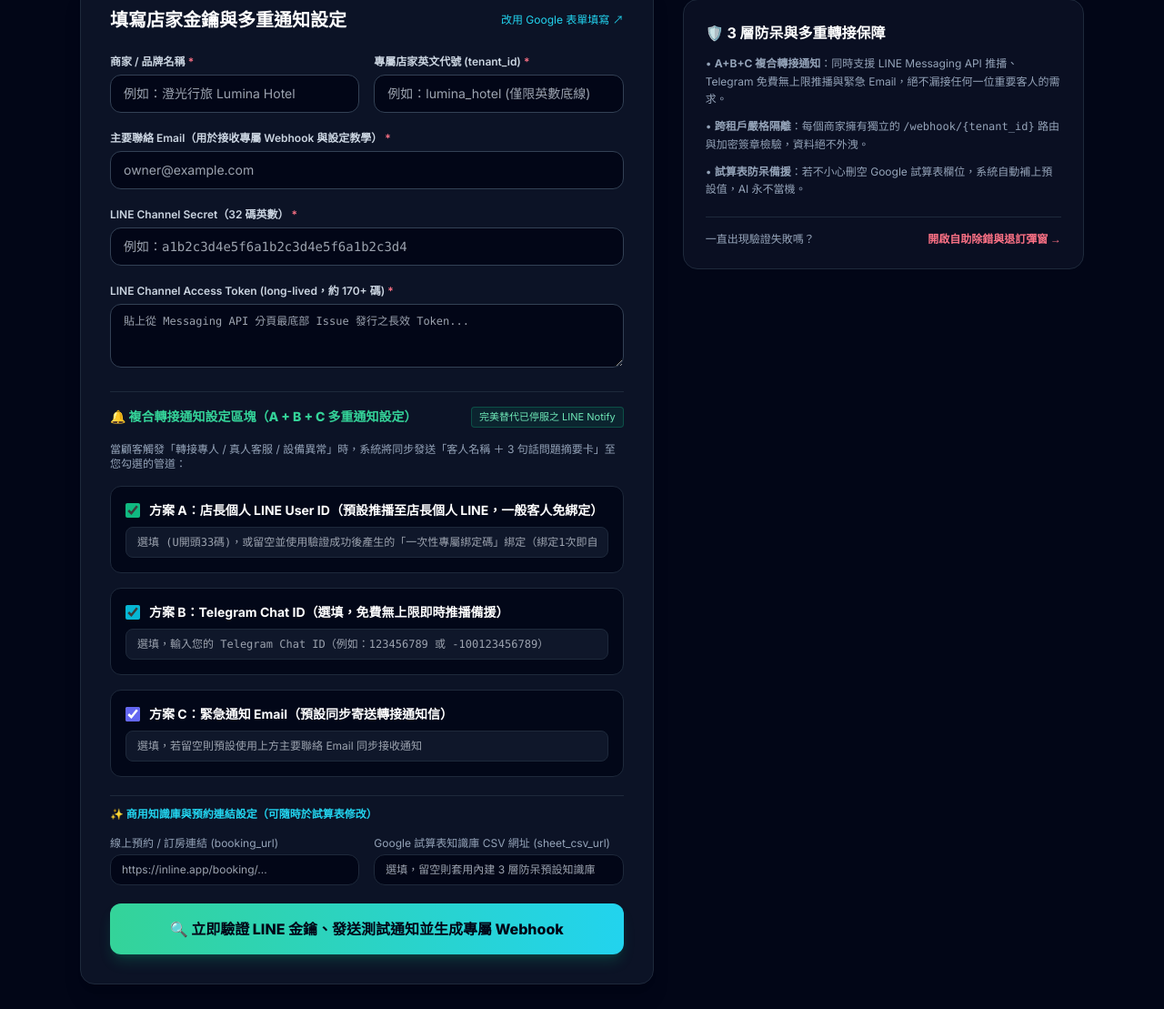
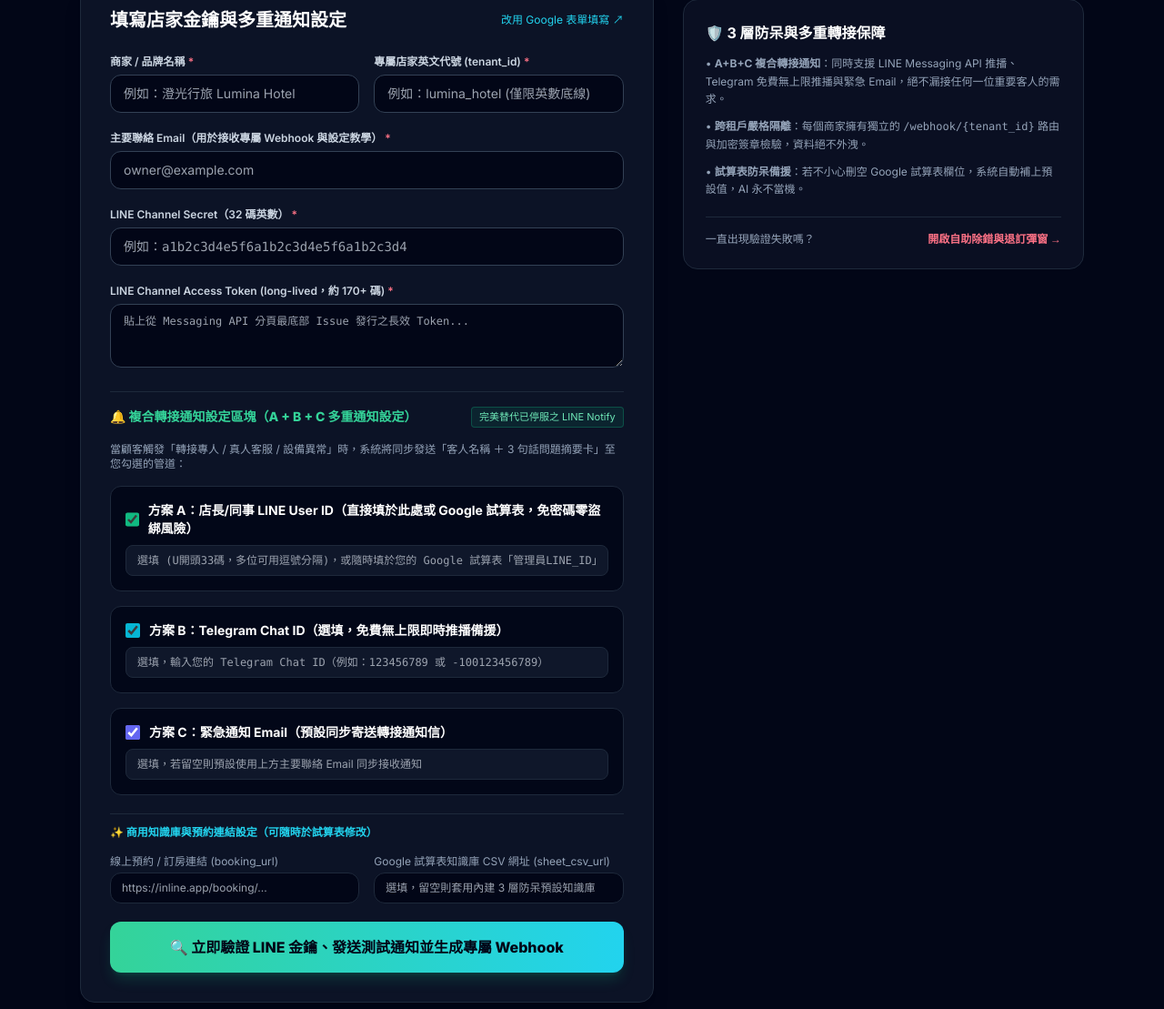
Before and after one commit to Yaduck-vtuber/line-ai-bot, a Flask app: page /onboarding in a window 1280 px wide. Shown: the part 643-1752 px from the top of the page at 91% size. Before the commit the page ends 1725 px from the top, so only its background shows below. Run offline with Flask 3, Linux system fonts and the light colour scheme; some libraries are stand-ins or nearby versions.

Commit message:
Remove in-chat bind codes and use Google Sheets / onboarding admin_user_id exclusively

```diff
--- a/app.py
+++ b/app.py
@@ -296,11 +296,14 @@ def fetch_google_sheet_kb_with_safeguards(tenant_cfg: dict) -> tuple[str, dict]:
             except Exception as e:
                 logger.warning(f"[{tid}] Google Sheet live fetch error ({e}), using Fallback Defaults.")
 
-    # 若試算表中有填寫「管理員LINE_ID」或「admin_user_id」，自動加入該租戶的管理員推播名單
+    # 若試算表中有填寫「管理員LINE_ID」或「admin_user_id」，支援填入多位管理員（以逗號、分號或空白分隔），自動同步為最新管理員推播名單
     for admin_key in ["管理員LINE_ID", "admin_user_id", "店長LINE_ID"]:
-        sheet_admin_id = merged_fields.get(admin_key, "").strip()
-        if sheet_admin_id and sheet_admin_id.startswith("U"):
-            tenant_cfg.setdefault("admin_ids", set()).add(sheet_admin_id)
+        raw_admin_val = merged_fields.get(admin_key, "").strip()
+        if raw_admin_val:
+            for token_part in re.split(r"[,;，；\s\n]+", raw_admin_val):
+                clean_id = token_part.strip()
+                if clean_id.startswith("U") and len(clean_id) >= 20:
+                    tenant_cfg.setdefault("admin_ids", set()).add(clean_id)
 
     custom_raw_kb = os.getenv("CLIENT_KNOWLEDGE_BASE", "").strip()
     kb_lines = ["---【即時動態知識庫 (含 3 層防呆備援保護)】---"]
@@ -896,118 +899,28 @@ def process_user_message_async(tenant_cfg: dict, reply_token: str, user_text: st
             guest_name = fetch_line_guest_name(line_bot_api, tid, user_id)
 
             # ---------------------------------------------------------
-            # 0. 多語系查詢個人 LINE User ID 快捷指令
-            # （中/英/日通用：/我的ID, /my_id, /id, /userid, /マイID）
+            # 0. 多語系查詢個人 LINE User ID 快捷指令（100% 免綁定碼設計）
+            #    （中/英/日通用：/我的ID, /my_id, /id, /userid, /マイID）
+            #    店長或同事查詢自己的 ID 後，直接由店長填入 Google 試算表「管理員LINE_ID」即可，
+            #    對話視窗完全不設任何綁定密碼指令，杜絕任何外人猜測或盜綁之可能！
             # ---------------------------------------------------------
             id_triggers = ["/我的id", "我的id", "/my_id", "my_id", "/id", "/userid", "/マイid", "マイid"]
             if stripped.lower() in id_triggers:
                 id_reply = (
                     f"🪪 您的 LINE 顯示名稱 / Name：{guest_name}\n"
                     f"🔑 您的 LINE User ID：\n{user_id}\n\n"
-                    f"💡 店長若要新增管理員接收通知，可直接在 Google 試算表貼上此 ID，或由已綁定之店長發送「/產生綁定碼」。"
+                    f"💡【店長專人通知設定方式】：\n"
+                    f"請將上方 U 開頭的 ID 複製並貼入貴店專屬 Google 試算表的「管理員LINE_ID」欄位（或開通表單），即可立即接收真人客服轉接推播！"
                 )
                 reply_to_line(tenant_cfg, reply_token, id_reply, user_id)
                 return
 
             # ---------------------------------------------------------
-            # 1. 銀行級資安防護：多語系管理員綁定與「15 分鐘冷卻 ＋ 試算表救援」防爆破機制
-            #    中：/綁定管理員 <代碼>
-            #    英：/bind_admin <code_or_token> 或 /bind <code>
-            #    日：/管理者連携 <コード>
+            # 1. 已授權管理員專用測試指令（僅限已在試算表或開通表單登記之 admin_ids 可觸發）
             # ---------------------------------------------------------
-            bind_cmd_matched = False
-            input_code = ""
-            for prefix in ["/綁定管理員", "綁定管理員", "/bind_admin", "/bind", "/管理者連携"]:
-                if stripped.lower().startswith(prefix.lower()):
-                    bind_cmd_matched = True
-                    parts = stripped.split(maxsplit=1)
-                    input_code = parts[1].strip() if len(parts) > 1 else ""
-                    break
-
-            if bind_cmd_matched:
-                now_ts = time.time()
-                fail_info = _failed_admin_attempts.get(user_id, {"count": 0, "locked_until": 0})
-
-                # 檢查是否仍在 15 分鐘安全冷卻期內（避免真實店長打錯字時被永久封鎖）
-                if fail_info.get("locked_until", 0) > now_ts:
-                    remaining_mins = int((fail_info["locked_until"] - now_ts) / 60) + 1
-                    cooldown_msg = (
-                        f"🔒【安全冷卻鎖定中】\n"
-                        f"為防止密碼被猜測，此帳號已暫時鎖定綁定功能，請於 {remaining_mins} 分鐘後再試。\n"
-                        f"💡 店長救援方案：您可直接打開 Google 試算表，在「管理員LINE_ID」欄位填入您的 ID 即可直接完成綁定，無須等待冷卻！"
-                    )
-                    reply_to_line(tenant_cfg, reply_token, cooldown_msg, user_id)
-                    return
-
-                expected_code = tenant_cfg.get("admin_code", ADMIN_SECRET_CODE)
-                one_time_code = tenant_cfg.get("one_time_bind_code", "")
-
-                already_has_admin = len(tenant_cfg.get("admin_ids", set())) > 0 or tenant_cfg.get("admin_bind_locked", False)
-                matched_one_time = bool(one_time_code and input_code and hmac.compare_digest(input_code, one_time_code))
-                matched_initial = bool(not already_has_admin and input_code and expected_code and hmac.compare_digest(input_code, expected_code))
-
-                if matched_one_time or matched_initial:
-                    if user_id:
-                        tenant_cfg["admin_ids"].add(user_id)
-                        tenant_cfg["admin_user_id"] = user_id
-                        tenant_cfg["admin_bind_locked"] = True
-                        tenant_cfg["one_time_bind_code"] = ""
-                        _failed_admin_attempts.pop(user_id, None)
-
-                        bind_reply = (
-                            f"✅【管理員安全認證成功｜已啟用專人推播】\n"
-                            f"👤 管理員：{guest_name}\n"
-                            f"🏢 綁定品牌：{client_name}\n\n"
-                            f"🔒【資安防護已自動生效】：\n"
-                            f"本綁定金鑰已自動作廢銷毀，任何外部人員或房客皆無法再綁定或索取通行碼。\n\n"
-                            f"💡 專屬管理員多語系指令（僅綁定者可用）：\n"
-                            f"• 輸入「/產生綁定碼」或「/generate_code」：簽發 1 次性授權碼供同事綁定\n"
-                            f"• 輸入「/發送入住密碼」：測試入住前1小時密碼自動推播\n"
-                            f"• 輸入「/發送退房關懷」：測試退房後老客回購折扣碼推播"
-                        )
-                        reply_to_line(tenant_cfg, reply_token, bind_reply, user_id)
-                        return
-                else:
-                    # 輸錯處理：計算失敗次數，滿 3 次啟動 15 分鐘冷卻
-                    fail_info["count"] = fail_info.get("count", 0) + 1
-                    rem = 3 - fail_info["count"]
-                    if rem <= 0:
-                        fail_info["locked_until"] = now_ts + (15 * 60)
-                        fail_info["count"] = 0
-                        _failed_admin_attempts[user_id] = fail_info
-                        fail_msg = (
-                            "🔒【安全鎖定啟動】\n"
-                            "您已連續輸錯 3 次，系統已啟動 15 分鐘保護鎖定。\n"
-                            "💡 建議直接打開 Google 試算表，在「管理員LINE_ID」欄位填入您的 ID 即可 1 秒完成免密碼認證！"
-                        )
-                    else:
-                        _failed_admin_attempts[user_id] = fail_info
-                        fail_msg = (
-                            f"⚠️ 綁定通行碼不正確（剩餘 {rem} 次嘗試機會）。\n"
-                            f"若不確定代碼，店長可直接在 Google 試算表中設定「管理員LINE_ID」進行綁定。"
-                        )
-                    reply_to_line(tenant_cfg, reply_token, fail_msg, user_id)
-                    return
-
-            # ---------------------------------------------------------
-            # 2. 已綁定管理員專用指令（嚴格檢驗 user_id 是否在 admin_ids 白名單內）
-            #    非管理員輸入絕不執行，且支援中/英/日指令：
-            #    /產生綁定碼, /generate_code, /コード生成
-            # ---------------------------------------------------------
+            # 先同步一次試算表中的最新管理員名單
+            fetch_google_sheet_kb_with_safeguards(tenant_cfg)
             if user_id in tenant_cfg.get("admin_ids", set()):
-                if stripped.lower() in ["/產生綁定碼", "產生綁定碼", "/generate_code", "/code", "/コード生成"]:
-                    new_otc = secrets.token_urlsafe(8)
-                    tenant_cfg["one_time_bind_code"] = new_otc
-                    otc_reply = (
-                        f"🔑【一次性管理員新增授權碼】\n"
-                        f"請將以下指令私下轉傳給需要接收通知的櫃檯同事（中/英/日皆可，限用 1 次）：\n\n"
-                        f"繁中：`/綁定管理員 {new_otc}`\n"
-                        f"EN  ：`/bind {new_otc}`\n"
-                        f"日文：`/管理者連携 {new_otc}`\n\n"
-                        f"⚠️ 同事綁定成功後，此代碼立即作廢並重新鎖死！"
-                    )
-                    reply_to_line(tenant_cfg, reply_token, otc_reply, user_id)
-                    return
                 if stripped == "/發送入住密碼":
                     send_pre_checkin_welcome(tenant_cfg, user_id)
                     return
@@ -1194,9 +1107,11 @@ def api_register_tenant():
         if verify_resp.status_code == 200:
             bot_info = verify_resp.json()
             resolved_name = client_name or bot_info.get("displayName", tenant_id)
-            initial_admins = {admin_user_id} if admin_user_id else set()
-            # 為該店家自動生成專屬一次性高強度亂數綁定碼 (綁定1次後即自動失效並上鎖)
-            unique_one_time_code = secrets.token_urlsafe(8)
+            initial_admins = set()
+            if admin_user_id:
+                for part in re.split(r"[,;，；\s\n]+", admin_user_id):
+                    if part.strip().startswith("U"):
+                        initial_admins.add(part.strip())
             with _tenants_lock:
                 TENANTS_REGISTRY[tenant_id] = {
                     "tenant_id": tenant_id,
@@ -1212,9 +1127,6 @@ def api_register_tenant():
                     "admin_user_id": admin_user_id,
                     "sheet_csv_url": sheet_csv_url,
                     "kb_url": "",
-                    "admin_code": unique_one_time_code,
-                    "one_time_bind_code": unique_one_time_code,
-                    "admin_bind_locked": bool(admin_user_id),
                     "admin_ids": initial_admins,
                     "door_pin": DEFAULT_DOOR_PIN,
                 }
@@ -1247,7 +1159,6 @@ def api_register_tenant():
                 "tenant_id": tenant_id,
                 "bot_name": bot_info.get("displayName", resolved_name),
                 "webhook_url": webhook_url,
-                "one_time_bind_code": unique_one_time_code,
             }), 200
         else:
             # 狀態設為 Invalid_Token，並觸發 Make 發送修復 Email
--- a/templates/onboarding.html
+++ b/templates/onboarding.html
@@ -168,9 +168,9 @@
             <div class="bg-slate-950/90 border border-slate-800 rounded-xl p-4 space-y-2">
               <label class="flex items-center gap-2.5 cursor-pointer">
                 <input type="checkbox" id="chk_notify_line" checked class="w-4 h-4 rounded accent-emerald-500" />
-                <span class="text-xs sm:text-sm font-bold text-white">方案 A：店長個人 LINE User ID（預設推播至店長個人 LINE，一般客人免綁定）</span>
+                <span class="text-xs sm:text-sm font-bold text-white">方案 A：店長/同事 LINE User ID（直接填於此處或 Google 試算表，免密碼零盜綁風險）</span>
               </label>
-              <input type="text" id="admin_user_id" placeholder="選填 (U開頭33碼)，或留空並使用驗證成功後產生的「一次性專屬綁定碼」綁定（綁定1次即自動上鎖）"
+              <input type="text" id="admin_user_id" placeholder="選填 (U開頭33碼，多位可用逗號分隔)，或隨時填於您的 Google 試算表「管理員LINE_ID」欄位"
                 class="w-full font-mono bg-slate-900 border border-slate-800 rounded-lg px-3 py-2 text-xs text-white focus:outline-none focus:border-emerald-400" />
             </div>
 
@@ -252,9 +252,7 @@
             <div class="font-bold text-white mb-1">最後一步：貼回 LINE 後台（只需 15 秒）</div>
             <p>1. 回到 LINE Messaging API 設定頁面，將上方網址貼入 <strong>Webhook URL</strong> 並點擊 Update / 儲存。</p>
             <p>2. 開啟 <strong>Use webhook（使用 Webhook）</strong> 開關。</p>
-            <p>3. 🔒 <strong>店長專屬一次性安全綁定</strong>：若您未填寫 LINE User ID，請由店長本人在 LINE 對機器人傳送以下一次性亂數指令（<strong>僅限使用 1 次，綁定後立即銷毀並永久上鎖，外人無法綁定</strong>）：<br/>
-              <code id="generated-bind-cmd" class="inline-block mt-1 px-2.5 py-1 rounded bg-slate-950 border border-emerald-500/40 text-emerald-300 font-mono font-bold">/綁定管理員 (驗證後自動產生)</code>
-            </p>
+            <p>3. 🔒 <strong>Google 試算表免綁定碼設定管理員（100% 防盜綁）</strong>：在 LINE 對機器人輸入 <code>/我的ID</code>（或 <code>/id</code>、<code>/マイID</code>）即可查看您的 <code>U...</code> ID，將它貼入您私人 Google 試算表的 <strong>「管理員LINE_ID」</strong> 欄位（多位同事可用逗號分隔），即可安全接收專人轉接推播！</p>
           </div>
         </div>
 
@@ -463,9 +461,6 @@
           document.getElementById("confirmed-email").textContent = alertEmail;
           document.getElementById("test-notify-badge").textContent = `✅ 已發送測試通知至您的管道（${activeChannelText}）！`;
           document.getElementById("generated-webhook-url").value = data.webhook_url;
-          if (data.one_time_bind_code) {
-            document.getElementById("generated-bind-cmd").textContent = `/綁定管理員 ${data.one_time_bind_code}`;
-          }
           document.getElementById("webhook-success-card").classList.remove("hidden");
           document.getElementById("webhook-success-card").scrollIntoView({ behavior: "smooth" });
         } else {
```
